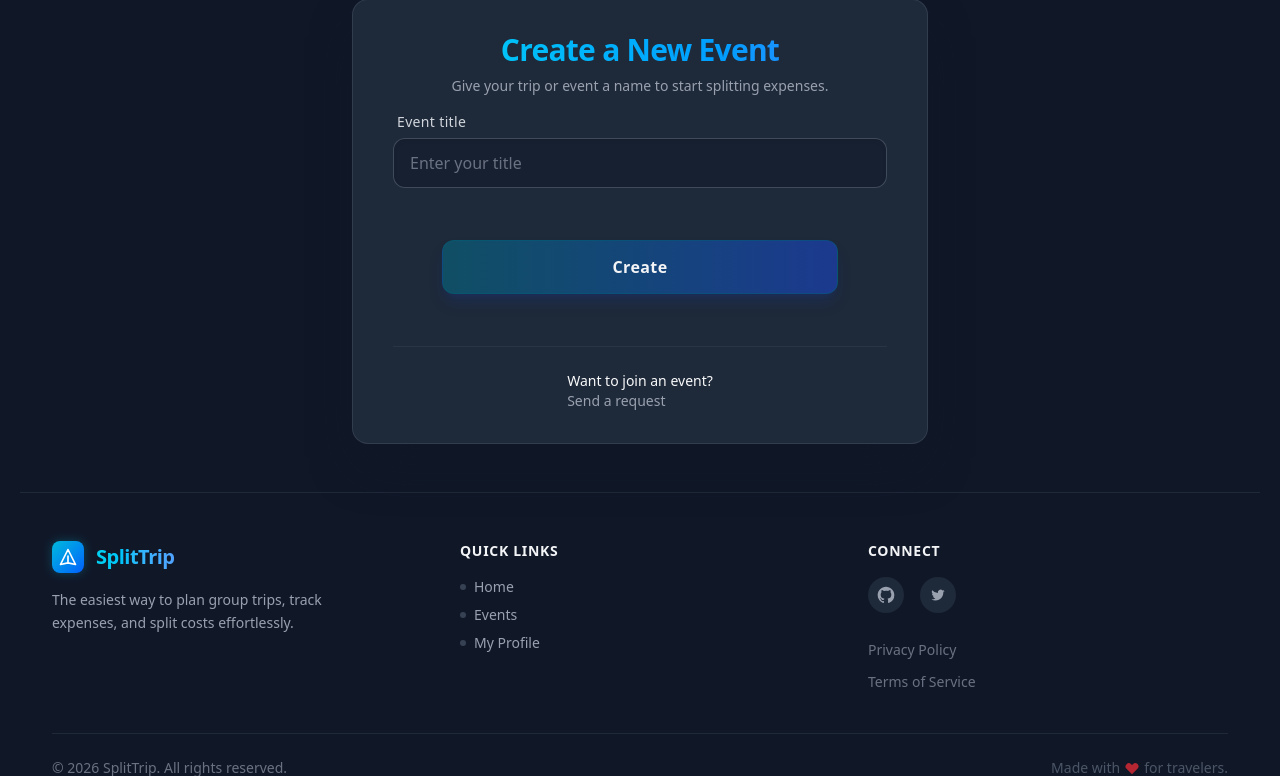
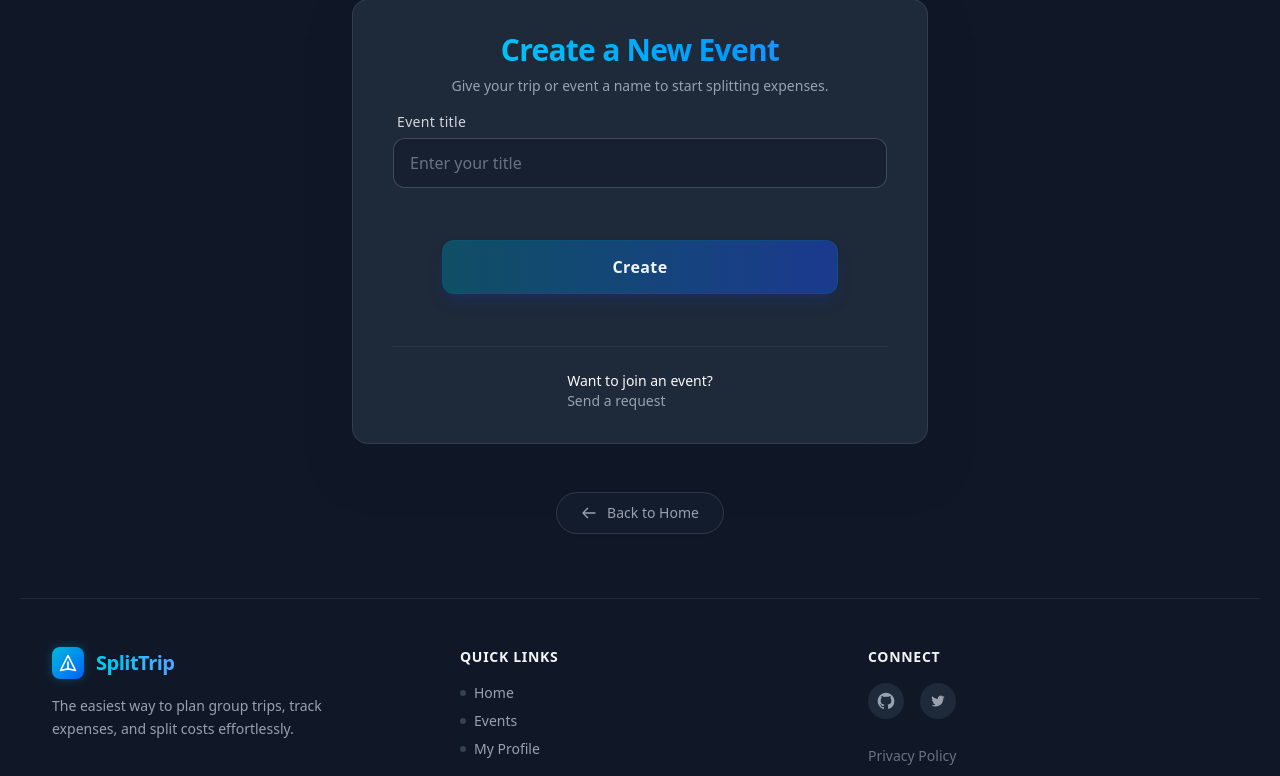
Before and after one commit to hassan-ahmadi-jo/split-trip, a Django app: page /create-event/ in a window 1280 px wide. Shown: the part 130-906 px from the top of the page. Run offline with Django 5.2, Linux system fonts and the light colour scheme; the visitor is signed in with stand-in values (Sample User, id 1); data that the repository does not hold is empty; style sheets or scripts are compiled from the project's sources.

Commit message:
feat(events): add back-to-home button to create-event, join-event and event pages

```diff
--- a/events/templates/events/create_event.html
+++ b/events/templates/events/create_event.html
@@ -28,4 +28,14 @@ Create Event |
         </p>
     </footer>
 </form>
+
+<!-- 🟢 BACK TO Home BUTTON -->
+<div class="w-full flex justify-center mt-4 mb-16">
+<a href="{% url 'home' %}" class="group flex items-center gap-2.5 px-6 py-2.5 bg-gray-800/30 hover:bg-gray-800 border border-gray-700/80 hover:border-cyan-500/50 rounded-full text-sm font-medium text-gray-400 hover:text-cyan-400 transition-all duration-300 backdrop-blur-sm shadow-sm hover:shadow-cyan-500/10">
+    <!-- Left Arrow Icon -->
+    <svg xmlns="http://www.w3.org/2000/svg" class="w-4 h-4 transform group-hover:-translate-x-1 transition-transform duration-300" fill="none" viewBox="0 0 24 24" stroke="currentColor" stroke-width="2">
+    <path stroke-linecap="round" stroke-linejoin="round" d="M10 19l-7-7m0 0l7-7m-7 7h18" />
+    </svg>Back to Home
+</a>
+</div>
 {% endblock %}
```
Also changed, not shown: events/templates/events/create_join_request.html (+10 -0 lines), events/templates/events/event.html (+10 -0 lines).
